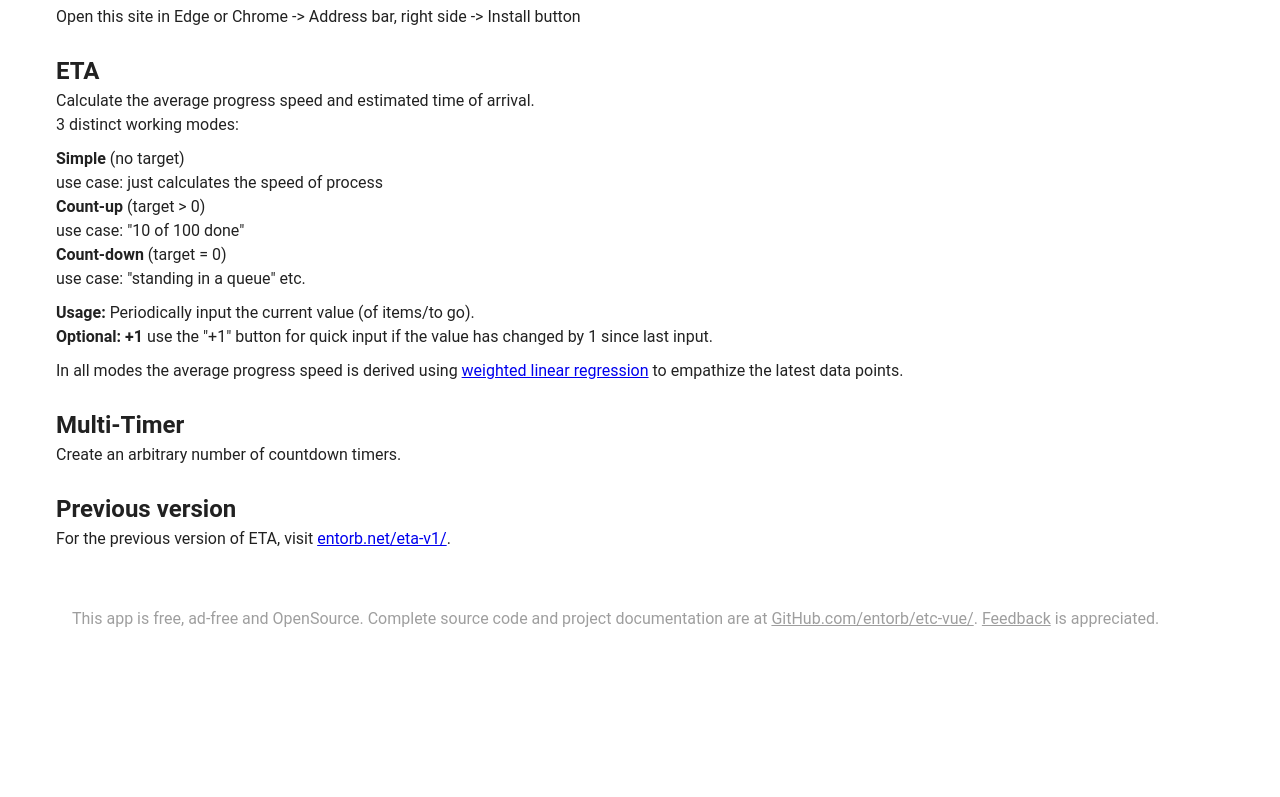
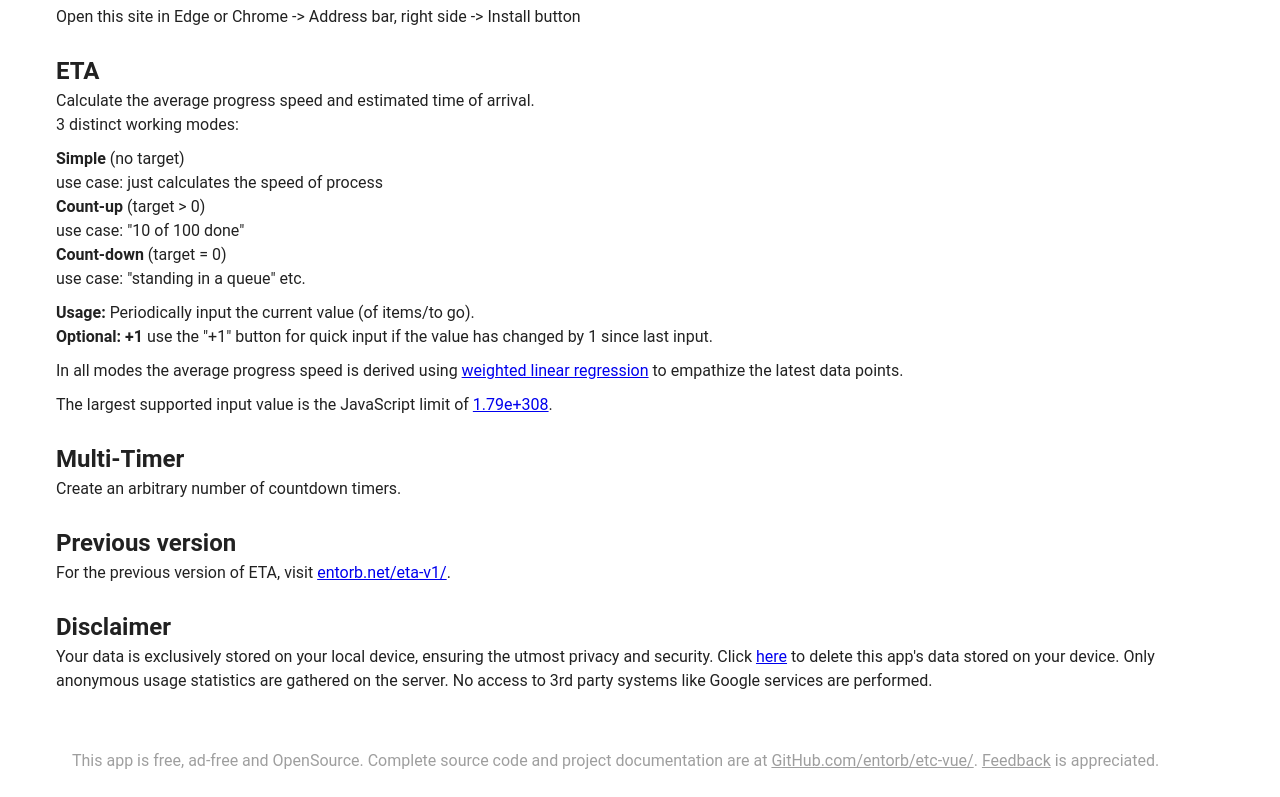
Before and after one commit to entorb/eta-vue, a Vue app: page /eta/info in a window 1280 px wide. Shown: the part 345-1142 px from the top of the page. Before the commit the page ends 1000 px from the top, so only its background shows below. Built offline with nearby package versions, Linux system fonts and the light colour scheme.

Commit message:
MainInfo.vue: Discalimer and clearLocalStorage()

```diff
--- a/src/components/MainInfo.vue
+++ b/src/components/MainInfo.vue
@@ -57,6 +57,11 @@
           >
           to empathize the latest data points.
         </p>
+        <p style="padding-top: 10px">
+          The largest supported input value is the JavaScript limit of
+          <a href="https://www.w3schools.com/jsref/jsref_max_value.asp" target="_blank">1.79e+308</a
+          >.
+        </p>
       </v-col>
     </v-row>
     <v-row>
@@ -74,7 +79,26 @@
         </p>
       </v-col>
     </v-row>
+    <v-row>
+      <v-col>
+        <h2>Disclaimer</h2>
+        <p>
+          Your data is exclusively stored on your local device, ensuring the utmost privacy and
+          security. Click
+          <a href="javascript:void(0)" @click="clearLocalStorage">here</a>
+          to delete this app's data stored on your device. Only anonymous usage statistics are
+          gathered on the server. No access to 3rd party systems like Google services are performed.
+        </p>
+      </v-col>
+    </v-row>
   </v-container>
 </template>
 
-<script setup lang="ts"></script>
+<script setup lang="ts">
+function clearLocalStorage() {
+  localStorage.removeItem('eta_vue_data')
+  localStorage.removeItem('eta_vue_target')
+  localStorage.removeItem('eta_vue_mt_data')
+  localStorage.removeItem('eta_vue_mt_recent')
+}
+</script>
```
